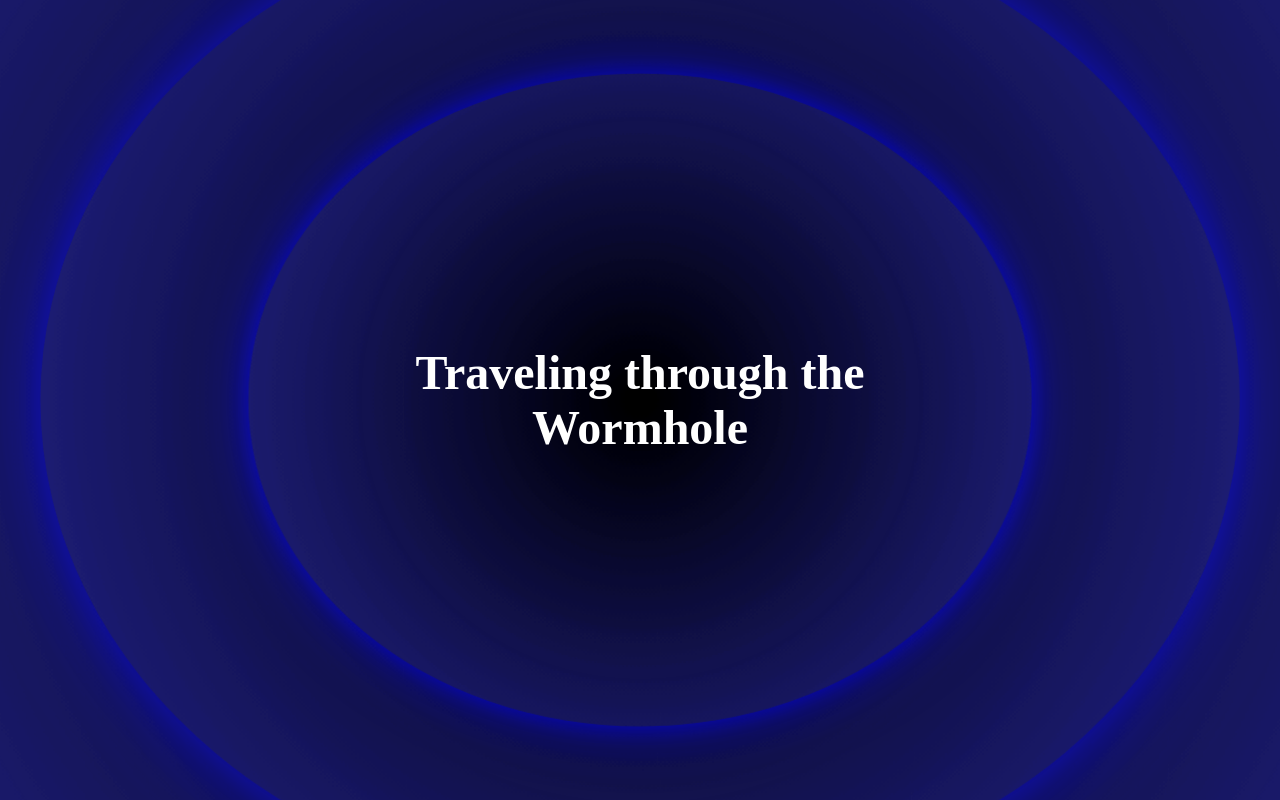
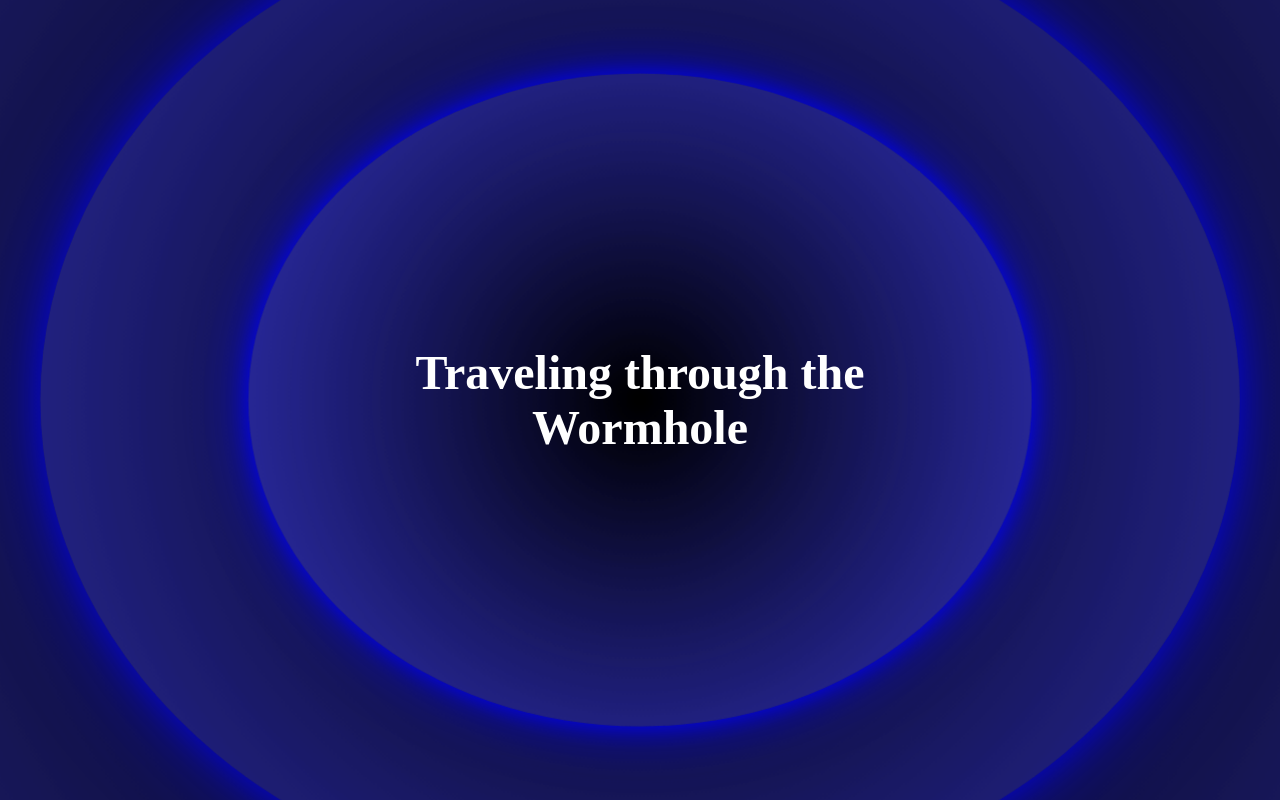
Before and after one commit to slimjimcammy/departing-earth, a React (Vite) app in the folder frontend/: page /wormhole in a window 1280 px wide. Built offline with nearby package versions, Linux system fonts and the light colour scheme; a web font is replaced by a local one.

Commit message:
Wormhole changes

```diff
--- a/frontend/src/assets/styles/Wormhole.css
+++ b/frontend/src/assets/styles/Wormhole.css
@@ -31,7 +31,7 @@ html, body {
     position: absolute;
     width: 30vw;
     height: 40vh;
-    background: radial-gradient(circle, rgba(0, 0, 0, 0.3), rgba(64, 64, 236, 0.5));
+    background: radial-gradient(circle, rgba(0, 0, 0, 0.3), rgba(64, 64, 236, 0.7));
     border-radius: 50%;
     animation: expand 3s linear infinite;
     box-shadow: 0 0 10px rgba(0, 0, 255, 1), 0 0 30px rgba(0, 0, 255, 1);
@@ -45,9 +45,6 @@ html, body {
 .Wormhole:nth-child(4) { animation-delay: 1.5s; }
 .Wormhole:nth-child(5) { animation-delay: 2s; }
 .Wormhole:nth-child(6) { animation-delay: 2.5s; }
-.Wormhole:nth-child(7) { animation-delay: 3; }
-.Wormhole:nth-child(8) { animation-delay: 3.5s; }
-.Wormhole:nth-child(9) { animation-delay: 4s; }
 
 /* Text Overlay should be independent of .Wormhole */
 .TextOverlay {
--- a/frontend/src/pages/Wormhole.jsx
+++ b/frontend/src/pages/Wormhole.jsx
@@ -4,9 +4,6 @@ import '../assets/styles/wormhole.css';
 const Wormhole = () => {
     return (
         <div className="WormholeContainer">
-            <div className="Wormhole" />
-            <div className="Wormhole" />
-            <div className="Wormhole" />
             <div className="Wormhole" />
             <div className="Wormhole" />
             <div className="Wormhole" />
```
